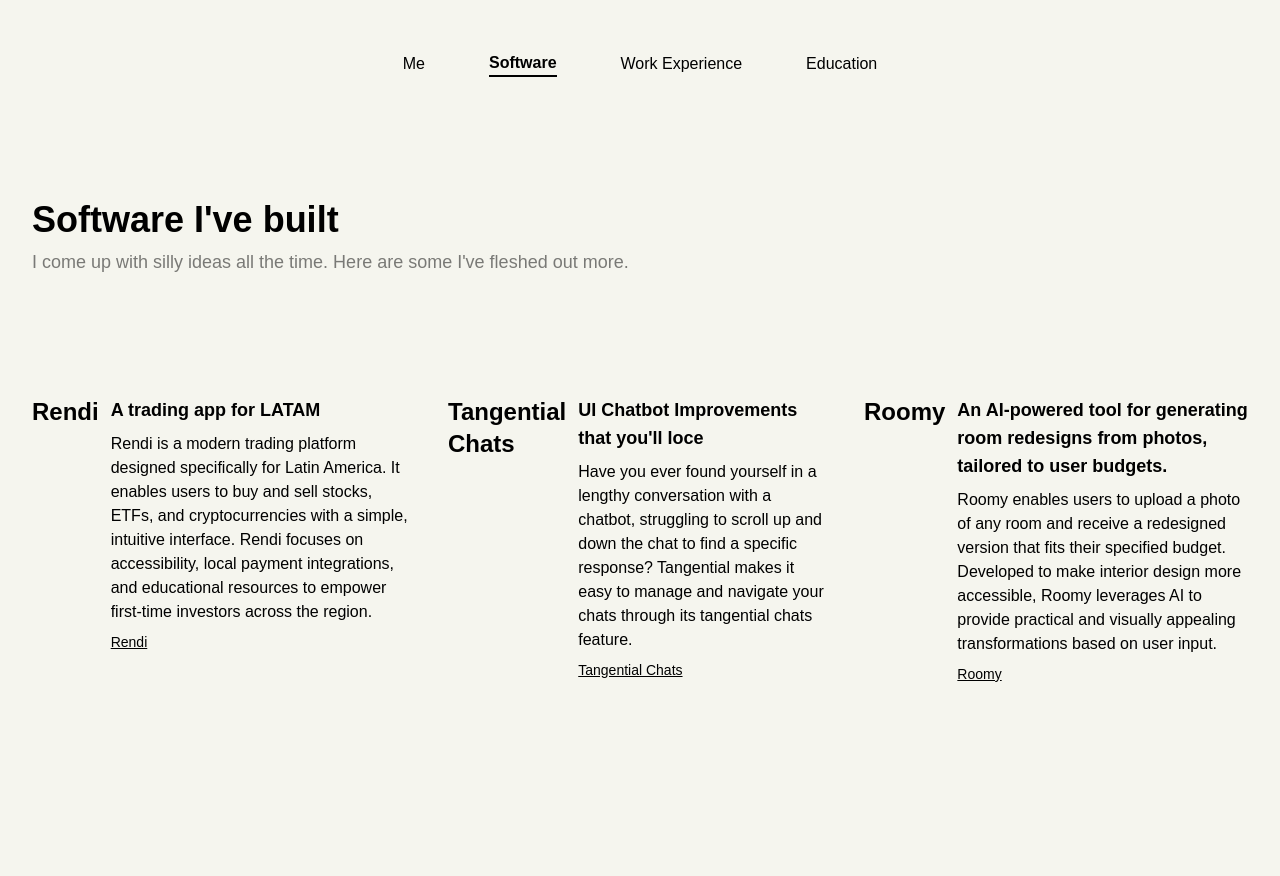
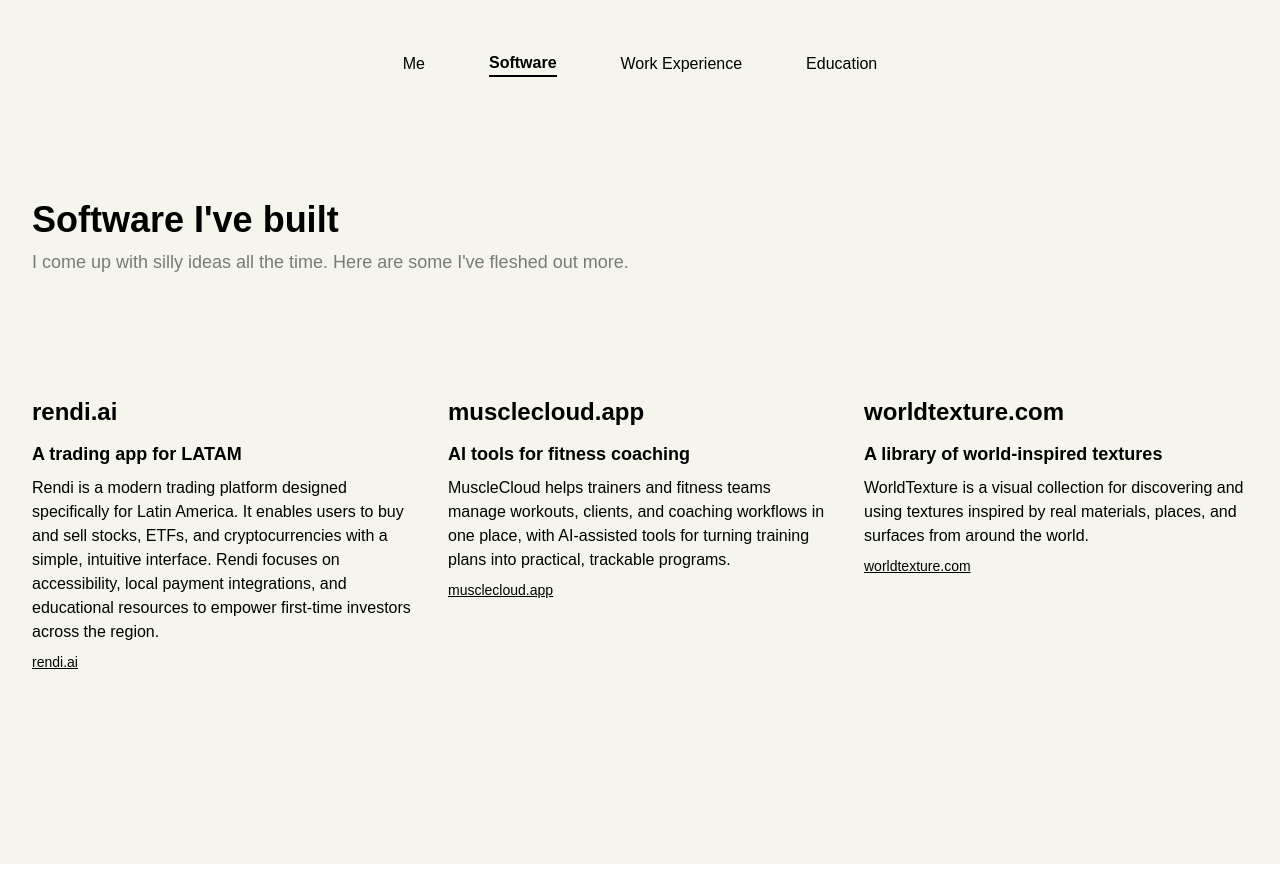
Before and after one commit to JuanJFreydell/personal-website, a Next.js app: page /software in a window 1280 px wide. Built offline with nearby package versions, Linux system fonts and the light colour scheme.

Commit message:
Update personal site projects and hero spacing

```diff
--- a/app/me/page.tsx
+++ b/app/me/page.tsx
@@ -2,15 +2,15 @@ import Image from "next/image";
 
 export default function Me() {
   return (
-    <div className="z-10 flex flex-col lg:flex-row min-h-screen w-full justify-center items-center bg-white text-black px-4 py-8 lg:-m-32">
+    <div className="z-10 flex flex-col lg:flex-row min-h-[calc(100vh-5rem)] sm:min-h-[calc(100vh-6rem)] md:min-h-[calc(100vh-8rem)] w-full justify-center items-center bg-white text-black px-4 py-10 sm:py-14 lg:py-20 lg:gap-16">
 
       <div className="w-full lg:w-1/3 flex justify-center mb-8 lg:mb-0">
         <Image
-          className="rounded-4xl"
+          className="rounded-4xl w-full max-w-[300px] sm:max-w-[420px] lg:max-w-[520px] h-auto"
           src="/juan-running.jpeg"
           alt="Juan Jose Freydell"
-          width={300}
-          height={300}
+          width={600}
+          height={780}
           priority
         />
       </div>
--- a/app/page.tsx
+++ b/app/page.tsx
@@ -2,15 +2,15 @@ import Image from "next/image";
 
 export default function Home() {
   return (
-    <div className="z-10 flex flex-col lg:flex-row min-h-screen w-full justify-center items-center bg-white text-black px-4 py-8 lg:-m-32">
+    <div className="z-10 flex flex-col lg:flex-row min-h-[calc(100vh-5rem)] sm:min-h-[calc(100vh-6rem)] md:min-h-[calc(100vh-8rem)] w-full justify-center items-center bg-white text-black px-4 py-10 sm:py-14 lg:py-20 lg:gap-16">
 
       <div className="w-full lg:w-1/3 flex justify-center mb-8 lg:mb-0">
         <Image
-          className="rounded-4xl"
+          className="rounded-4xl w-full max-w-[300px] sm:max-w-[420px] lg:max-w-[520px] h-auto"
           src="/juan-running.jpeg"
           alt="Juan Jose Freydell"
-          width={300}
-          height={300}
+          width={600}
+          height={780}
           priority
         />
       </div>
--- a/app/software/page.tsx
+++ b/app/software/page.tsx
@@ -1,22 +1,22 @@
 
 const projects = [
     {
-        title: "Rendi",
+        title: "rendi.ai",
         short_description: "A trading app for LATAM",
         long_description: "Rendi is a modern trading platform designed specifically for Latin America. It enables users to buy and sell stocks, ETFs, and cryptocurrencies with a simple, intuitive interface. Rendi focuses on accessibility, local payment integrations, and educational resources to empower first-time investors across the region.",
         link: "https://rendi.ai"
     },
     {
-        title: "Tangential Chats",
-        short_description: "UI Chatbot Improvements that you'll loce",
-        long_description: "Have you ever found yourself in a lengthy conversation with a chatbot, struggling to scroll up and down the chat to find a specific response? Tangential makes it easy to manage and navigate your chats through its tangential chats feature.",
-        link: "https://tangential-chat.com"
+        title: "musclecloud.app",
+        short_description: "AI tools for fitness coaching",
+        long_description: "MuscleCloud helps trainers and fitness teams manage workouts, clients, and coaching workflows in one place, with AI-assisted tools for turning training plans into practical, trackable programs.",
+        link: "https://musclecloud.app"
     },
     {
-        title: "Roomy",
-        short_description: "An AI-powered tool for generating room redesigns from photos, tailored to user budgets.",
-        long_description: "Roomy enables users to upload a photo of any room and receive a redesigned version that fits their specified budget. Developed to make interior design more accessible, Roomy leverages AI to provide practical and visually appealing transformations based on user input.",
-        link: "https://roomy-ai.com"
+        title: "worldtexture.com",
+        short_description: "A library of world-inspired textures",
+        long_description: "WorldTexture is a visual collection for discovering and using textures inspired by real materials, places, and surfaces from around the world.",
+        link: "https://worldtexture.com"
     }
 ]
 
@@ -32,7 +32,7 @@ export default function Software() {
 
         <div className="w-full h-fit flex flex-col lg:flex-row justify-start gap-6 sm:gap-8 lg:gap-8 mt-8 sm:mt-12 lg:mt-20">
             {projects.map((project) => (
-                <div key={project.title} className="flex flex-col lg:flex-row w-full lg:w-[400px] gap-3 lg:gap-3">
+                <div key={project.title} className="flex flex-col w-full lg:w-[400px] gap-3">
                     <h3 className="text-xl sm:text-2xl font-bold text-left">{project.title}</h3>
                     <div className="flex flex-col gap-2">
                     <p className="text-base sm:text-lg font-semibold text-left">{project.short_description}</p>
```
